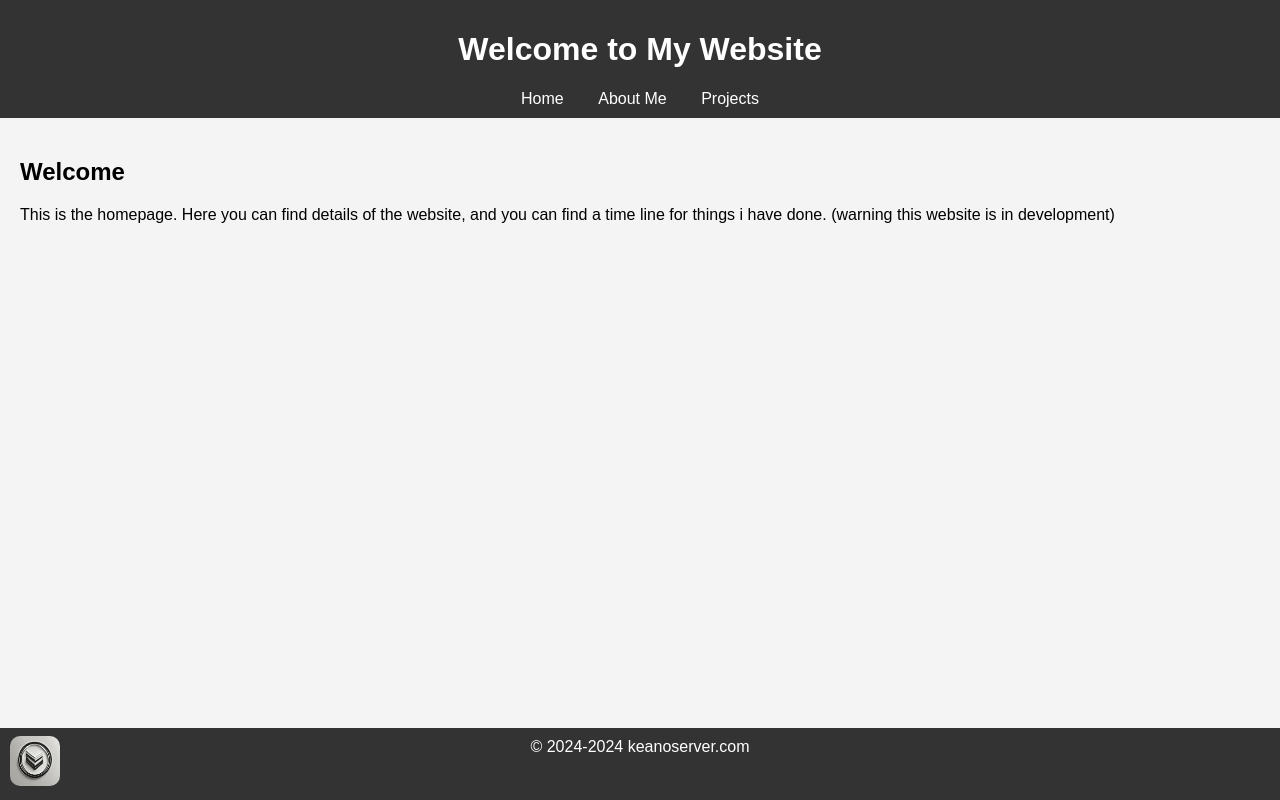
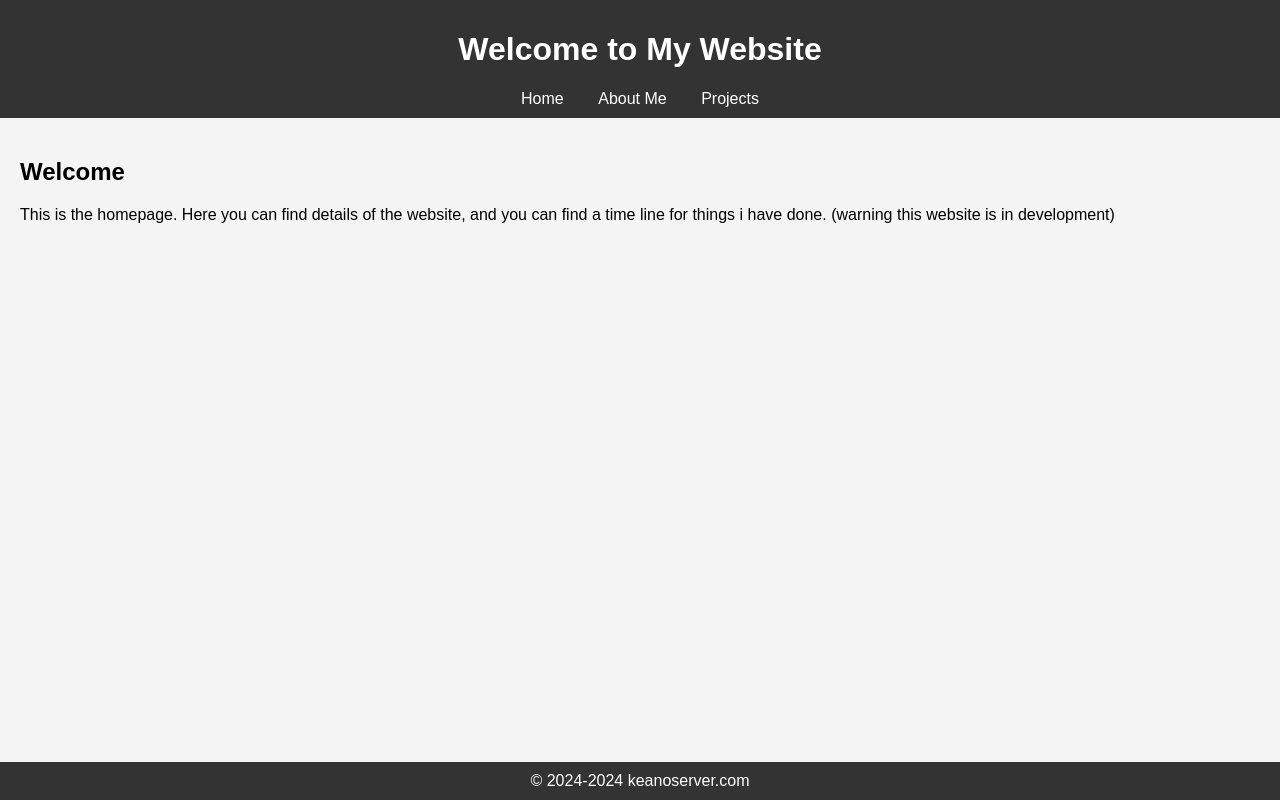
Before and after one commit to keanoserver/keano_website, a plain HTML site: page index.html in a window 1280 px wide. Drawn offline with Linux system fonts and the light colour scheme.

Commit message:
Update index.html

```diff
--- a/index.html
+++ b/index.html
@@ -22,10 +22,6 @@
     </div>
     <footer>
         <p>&copy; 2024-2024 keanoserver.com</p>
-        <div class="logo">
-            <a href="secrets.html" target="_blank" rel="noopener noreferree">
-                <img src="/images/logo.png" alt="The logo" class="logo-img">
-            </a>
         </div>
     </footer>
 </body>
```
